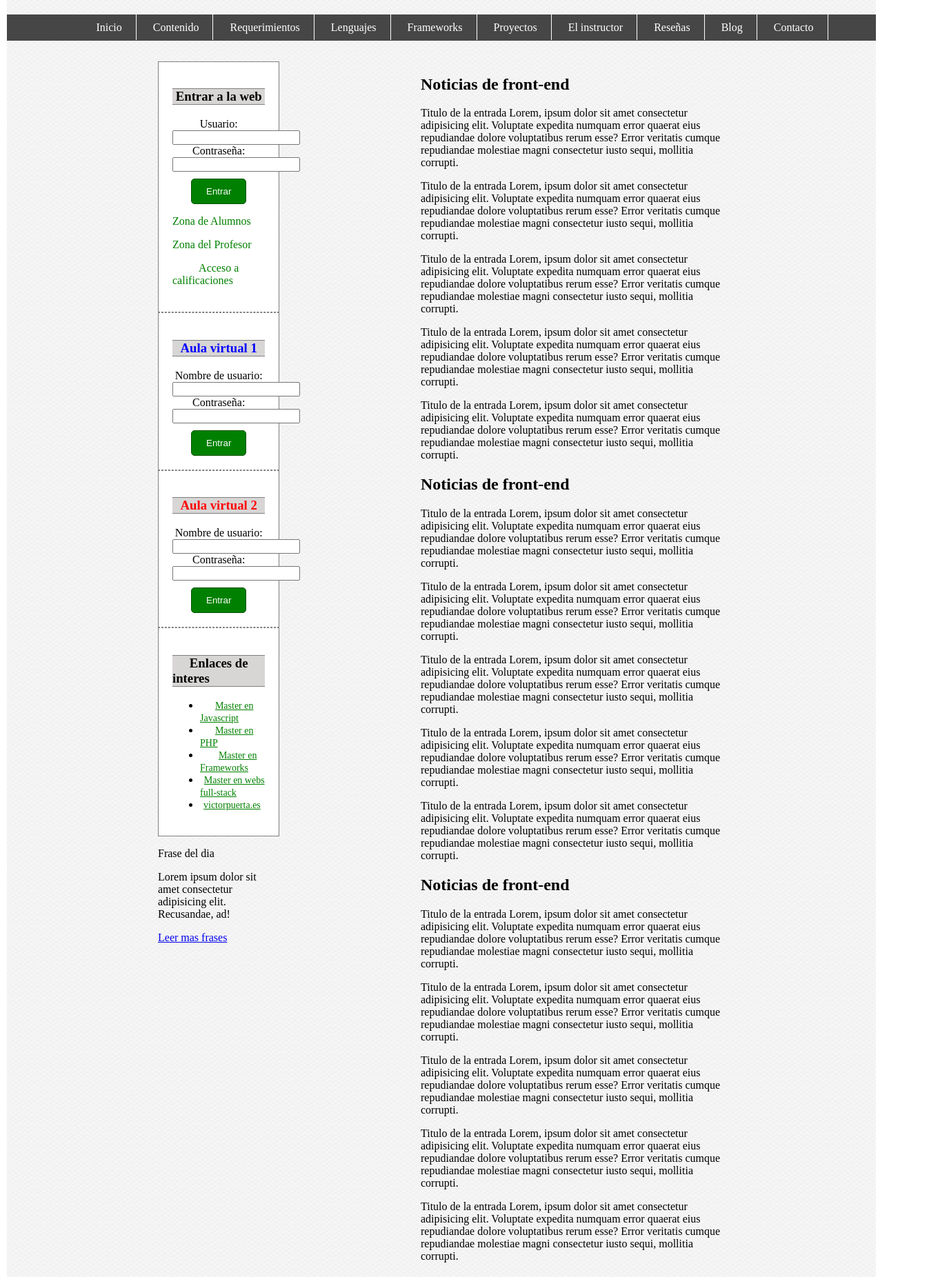
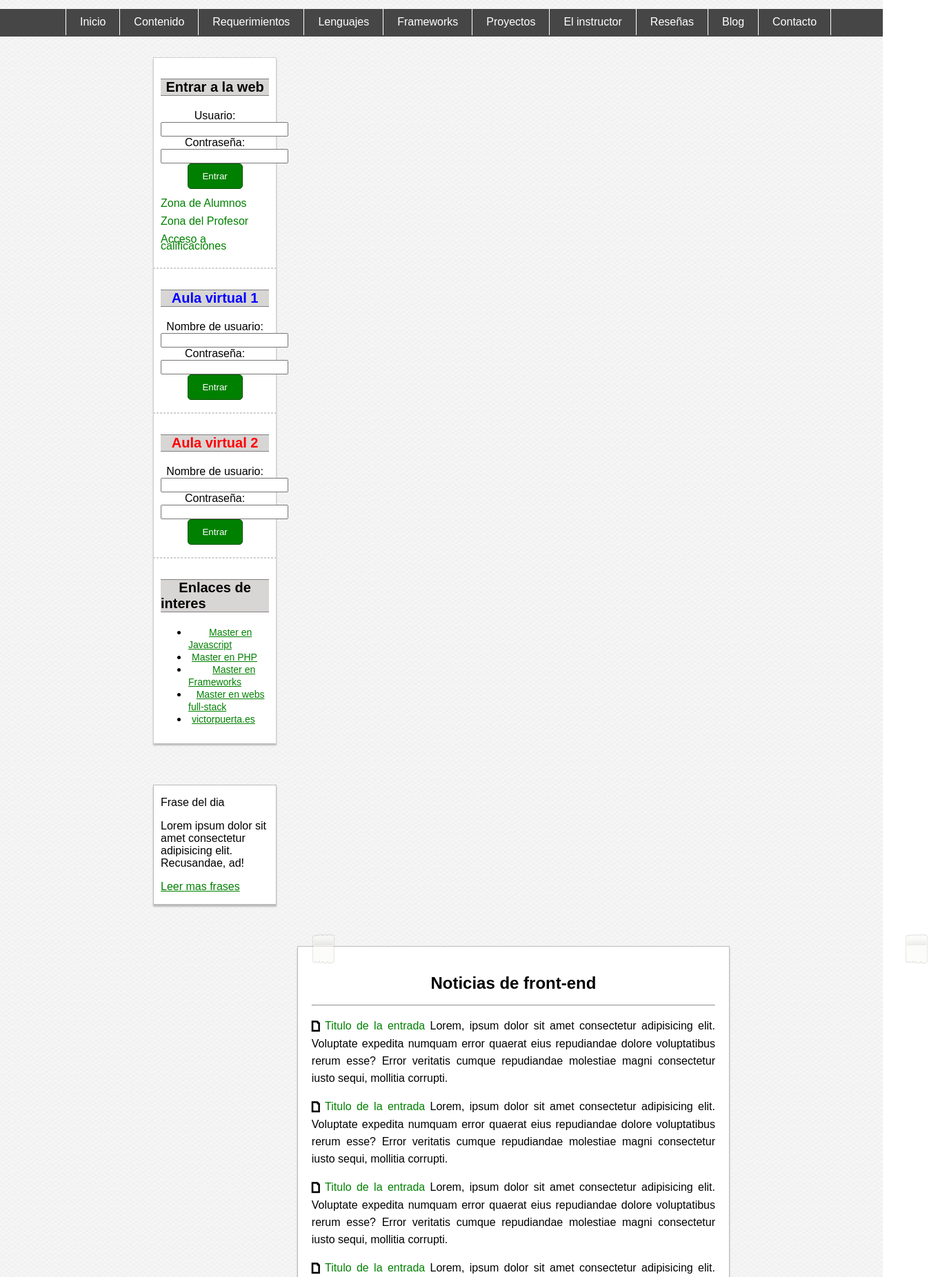
Before and after one commit to vipuma1819daw2/Master_CSS, a plain HTML site: page 01-maquetacion/index.html in a window 1280 px wide. Shown: the part 200-2052 px from the top of the page at 69% size, 1347 px wide, since content can reach past the window. Drawn offline with Linux system fonts and the light colour scheme; some icons are missing; files whose address does not match are found by name.

Commit message:
01-maquetacion c'est fini

```diff
--- a/01-maquetacion/index.html
+++ b/01-maquetacion/index.html
@@ -1,35 +1,51 @@
 <!DOCTYPE html>
 <html lang="en">
+
 <head>
   <meta charset="UTF-8" />
   <meta name="viewport" content="width=device-width, initial-scale=1.0" />
   <link rel="stylesheet" href="style.css">
+  <link href="//netdna.bootstrapcdn.com/twitter-bootstrap/2.3.2/css/bootstrap-combined.no-icons.min.css"
+    rel="stylesheet">
+  <link href="//netdna.bootstrapcdn.com/font-awesome/3.2.1/css/font-awesome.css" rel="stylesheet">
+
   <title>Master en css</title>
 </head>
+
 <body>
   <div id="container">
     <header>
       <div id="logo">
-          <img
-            src="/01-maquetacion/recursos/recursos-maquetacion-1-master-css-victor-robles/img/logo.png"
-            alt=""
-          />
+        <img src="/01-maquetacion/recursos/recursos-maquetacion-1-master-css-victor-robles/img/logo.png" alt="" />
       </div>
       <div id="title">
         <h1>Master en css</h1>
       </div>
       <nav id="menu">
         <ul>
-            <li>Inicio</li>
-            <li>Contenido</li>
-            <li>Requerimientos</li>
-            <li>Lenguajes</li>
-            <li>Frameworks</li>
-            <li>Proyectos</li>
-            <li>El instructor</li>
-            <li>Reseñas</li>
-            <li>Blog</li>
-            <li>Contacto</li>
+          <li> <a href="">Inicio</a> </li>
+          <li> <a href="">Contenido </a> </li>
+          <li> <a href="">Requerimientos</a> </li>
+          <li>
+            <a href="">Lenguajes</a>
+            <ul>
+              <li> <a href="">HTML</a></li>
+              <li><a href="">CSS</a></li>
+            </ul>
+          </li>
+          <li> <a href="">Frameworks</a>
+            <ul>
+              <li> <a href="">Larabel</a></li>
+              <li><a href="">Angular</a></li>
+              <li> <a href="">React</a></li>
+              <li><a href="">Django</a></li>
+            </ul>
+          </li>
+          <li> <a href="">Proyectos</a> </li>
+          <li> <a href="">El instructor</a> </li>
+          <li> <a href="">Reseñas</a> </li>
+          <li> <a href="">Blog</a> </li>
+          <li> <a href="">Contacto</a> </li>
         </ul>
       </nav>
     </header>
@@ -69,7 +85,7 @@
             <input type="submit" value="Entrar" />
           </form>
         </div>
-          <div class="bar">
+        <div class="bar ">
           <h3>Enlaces de interes</h3>
           <ul>
             <li><a href="https:/www.google.es">Master en Javascript</a> </li>
@@ -87,8 +103,25 @@
       </div>
       <div id="content">
         <div class="box">
+          <span class="stickers">
+            <img src="/01-maquetacion/recursos/recursos-maquetacion-1-master-css-victor-robles/img/scotch.png" alt=""
+              class="stickerOne">
+            <img src="/01-maquetacion/recursos/recursos-maquetacion-1-master-css-victor-robles/img/scotch.png" alt=""
+              class="stickerTwo">
+          </span>
           <h2>Noticias de front-end</h2>
+          <hr>
           <p class="paragraph">
+            <span class="icon">a</span>
+            <span>Titulo de la entrada</span> Lorem, ipsum dolor sit amet
+            consectetur adipisicing elit. Voluptate expedita numquam error
+            quaerat eius repudiandae dolore voluptatibus rerum esse? Error
+            veritatis cumque repudiandae molestiae magni consectetur iusto
+            sequi, mollitia corrupti.
+          </p>
+
+          <p class="paragraph">
+            <span class="icon">a</span>
             <span>Titulo de la entrada</span> Lorem, ipsum dolor sit amet
             consectetur adipisicing elit. Voluptate expedita numquam error
             quaerat eius repudiandae dolore voluptatibus rerum esse? Error
@@ -96,6 +129,7 @@
             sequi, mollitia corrupti.
           </p>
           <p class="paragraph">
+            <span class="icon">a</span>
             <span>Titulo de la entrada</span> Lorem, ipsum dolor sit amet
             consectetur adipisicing elit. Voluptate expedita numquam error
             quaerat eius repudiandae dolore voluptatibus rerum esse? Error
@@ -103,6 +137,7 @@
             sequi, mollitia corrupti.
           </p>
           <p class="paragraph">
+            <span class="icon">a</span>
             <span>Titulo de la entrada</span> Lorem, ipsum dolor sit amet
             consectetur adipisicing elit. Voluptate expedita numquam error
             quaerat eius repudiandae dolore voluptatibus rerum esse? Error
@@ -110,6 +145,26 @@
             sequi, mollitia corrupti.
           </p>
           <p class="paragraph">
+            <span class="icon">a</span>
+            <span>Titulo de la entrada</span> Lorem, ipsum dolor sit amet
+            consectetur adipisicing elit. Voluptate expedita numquam error
+            quaerat eius repudiandae dolore voluptatibus rerum esse? Error
+            veritatis cumque repudiandae molestiae magni consectetur iusto
+            sequi, mollitia corrupti.
+          </p>
+        </div>
+        <div class="box red-box">
+          <span class="stickers">
+            <img src="/01-maquetacion/recursos/recursos-maquetacion-1-master-css-victor-robles/img/scotch.png" alt=""
+              class="stickerOne">
+            <img src="/01-maquetacion/recursos/recursos-maquetacion-1-master-css-victor-robles/img/scotch.png" alt=""
+              class="stickerTwo">
+          </span>
+          <h2>Noticias de front-end</h2>
+          <hr>
+
+          <p class="paragraph">
+            <span class="icon">a</span>
             <span>Titulo de la entrada</span> Lorem, ipsum dolor sit amet
             consectetur adipisicing elit. Voluptate expedita numquam error
             quaerat eius repudiandae dolore voluptatibus rerum esse? Error
@@ -117,6 +172,31 @@
             sequi, mollitia corrupti.
           </p>
           <p class="paragraph">
+            <span class="icon">a</span>
+            <span>Titulo de la entrada</span> Lorem, ipsum dolor sit amet
+            consectetur adipisicing elit. Voluptate expedita numquam error
+            quaerat eius repudiandae dolore voluptatibus rerum esse? Error
+            veritatis cumque repudiandae molestiae magni consectetur iusto
+            sequi, mollitia corrupti.
+          </p>
+          <p class="paragraph">
+            <span class="icon">a</span>
+            <span>Titulo de la entrada</span> Lorem, ipsum dolor sit amet
+            consectetur adipisicing elit. Voluptate expedita numquam error
+            quaerat eius repudiandae dolore voluptatibus rerum esse? Error
+            veritatis cumque repudiandae molestiae magni consectetur iusto
+            sequi, mollitia corrupti.
+          </p>
+          <p class="paragraph">
+            <span class="icon">a</span>
+            <span>Titulo de la entrada</span> Lorem, ipsum dolor sit amet
+            consectetur adipisicing elit. Voluptate expedita numquam error
+            quaerat eius repudiandae dolore voluptatibus rerum esse? Error
+            veritatis cumque repudiandae molestiae magni consectetur iusto
+            sequi, mollitia corrupti.
+          </p>
+          <p class="paragraph">
+            <span class="icon">a</span>
             <span>Titulo de la entrada</span> Lorem, ipsum dolor sit amet
             consectetur adipisicing elit. Voluptate expedita numquam error
             quaerat eius repudiandae dolore voluptatibus rerum esse? Error
@@ -124,9 +204,19 @@
             sequi, mollitia corrupti.
           </p>
         </div>
-          <div class="box">
+        <div class="box yellow-box">
+          <span class="stickers">
+            <img src="/01-maquetacion/recursos/recursos-maquetacion-1-master-css-victor-robles/img/scotch.png" alt=""
+              class="stickerOne">
+            <img src="/01-maquetacion/recursos/recursos-maquetacion-1-master-css-victor-robles/img/scotch.png" alt=""
+              class="stickerTwo">
+          </span>
           <h2>Noticias de front-end</h2>
+          <hr>
+          <span class="icon">a</span>
+
           <p class="paragraph">
+            <span class="icon">a</span>
             <span>Titulo de la entrada</span> Lorem, ipsum dolor sit amet
             consectetur adipisicing elit. Voluptate expedita numquam error
             quaerat eius repudiandae dolore voluptatibus rerum esse? Error
@@ -134,6 +224,7 @@
             sequi, mollitia corrupti.
           </p>
           <p class="paragraph">
+            <span class="icon">a</span>
             <span>Titulo de la entrada</span> Lorem, ipsum dolor sit amet
             consectetur adipisicing elit. Voluptate expedita numquam error
             quaerat eius repudiandae dolore voluptatibus rerum esse? Error
@@ -141,6 +232,7 @@
             sequi, mollitia corrupti.
           </p>
           <p class="paragraph">
+            <span class="icon">a</span>
             <span>Titulo de la entrada</span> Lorem, ipsum dolor sit amet
             consectetur adipisicing elit. Voluptate expedita numquam error
             quaerat eius repudiandae dolore voluptatibus rerum esse? Error
@@ -148,6 +240,7 @@
             sequi, mollitia corrupti.
           </p>
           <p class="paragraph">
+            <span class="icon">a</span>
             <span>Titulo de la entrada</span> Lorem, ipsum dolor sit amet
             consectetur adipisicing elit. Voluptate expedita numquam error
             quaerat eius repudiandae dolore voluptatibus rerum esse? Error
@@ -155,44 +248,7 @@
             sequi, mollitia corrupti.
           </p>
           <p class="paragraph">
-              <span>Titulo de la entrada</span> Lorem, ipsum dolor sit amet
-              consectetur adipisicing elit. Voluptate expedita numquam error
-              quaerat eius repudiandae dolore voluptatibus rerum esse? Error
-              veritatis cumque repudiandae molestiae magni consectetur iusto
-              sequi, mollitia corrupti.
-            </p>
-          </div>
-          <div class="box">
-            <h2>Noticias de front-end</h2>
-            <p class="paragraph">
-              <span>Titulo de la entrada</span> Lorem, ipsum dolor sit amet
-              consectetur adipisicing elit. Voluptate expedita numquam error
-              quaerat eius repudiandae dolore voluptatibus rerum esse? Error
-              veritatis cumque repudiandae molestiae magni consectetur iusto
-              sequi, mollitia corrupti.
-            </p>
-            <p class="paragraph">
-              <span>Titulo de la entrada</span> Lorem, ipsum dolor sit amet
-              consectetur adipisicing elit. Voluptate expedita numquam error
-              quaerat eius repudiandae dolore voluptatibus rerum esse? Error
-              veritatis cumque repudiandae molestiae magni consectetur iusto
-              sequi, mollitia corrupti.
-            </p>
-            <p class="paragraph">
-              <span>Titulo de la entrada</span> Lorem, ipsum dolor sit amet
-              consectetur adipisicing elit. Voluptate expedita numquam error
-              quaerat eius repudiandae dolore voluptatibus rerum esse? Error
-              veritatis cumque repudiandae molestiae magni consectetur iusto
-              sequi, mollitia corrupti.
-            </p>
-            <p class="paragraph">
-              <span>Titulo de la entrada</span> Lorem, ipsum dolor sit amet
-              consectetur adipisicing elit. Voluptate expedita numquam error
-              quaerat eius repudiandae dolore voluptatibus rerum esse? Error
-              veritatis cumque repudiandae molestiae magni consectetur iusto
-              sequi, mollitia corrupti.
-            </p>
-            <p class="paragraph">
+            <span class="icon">a</span>
             <span>Titulo de la entrada</span> Lorem, ipsum dolor sit amet
             consectetur adipisicing elit. Voluptate expedita numquam error
             quaerat eius repudiandae dolore voluptatibus rerum esse? Error
@@ -204,7 +260,11 @@
       <div class="clear-fix"></div>
 
     </div>
-      <footer></footer>
+    <footer>
+      <p>Desarrollado por Víctor robles web <br>
+        Más contenido y formacion de desarrollo web en <a href="https:/www.google.es">www.google.es</a> </p>
+    </footer>
   </div>
 </body>
+
 </html>
--- a/01-maquetacion/style.css
+++ b/01-maquetacion/style.css
@@ -2,11 +2,26 @@
   font-family: molona;
   src: url(/01-maquetacion/recursos/recursos-maquetacion-1-master-css-victor-robles/fonts/nevis.ttf);
 }
+
+@font-face {
+  font-family: molona2;
+  src: url(/01-maquetacion/recursos/recursos-maquetacion-1-master-css-victor-robles/fonts/FjallaOne-Regular.ttf);
+}
+
+@font-face {
+  font-family: "icons";
+  src: url(/01-maquetacion/recursos/recursos-maquetacion-1-master-css-victor-robles/fonts/websymbols-regular-webfont.eot);
+  src: url(/01-maquetacion/recursos/recursos-maquetacion-1-master-css-victor-robles/fonts/websymbols-regular-webfont.woff)
+    format("woff");
+  src: url(/01-maquetacion/recursos/recursos-maquetacion-1-master-css-victor-robles/fonts/websymbols-regular-webfont.ttf)
+    format("truetype");
+}
 body {
-  margin: 10px;
+  margin: 0px;
   padding: 0px;
 }
 #container {
+  font-family: Arial, Helvetica, sans-serif;
   width: 100%;
   margin: 0px auto;
   background-image: url(/01-maquetacion/recursos/recursos-maquetacion-1-master-css-victor-robles/img/paven.png);
@@ -31,19 +46,33 @@
 #menu {
   text-align: center;
   background-color: rgb(71, 70, 70);
-  padding: 10px;
+  height: 40px;
 }
 #menu ul {
   margin: 0px auto;
+  width: 1130px !important;
+  list-style: none;
 }
-#menu ul li {
+#menu > ul > li {
   text-align: center;
-  display: inline;
+  float: left;
+  transition: all 300ms;
+}
+#menu > ul > li > a {
+  padding: 10px;
+  display: block;
+  padding-left: 20px;
+  padding-right: 20px;
   color: white;
-  padding: 10px;
-  padding-right: 20px;
-  padding-left: 20px;
+  text-decoration: none;
   border-right: 1px solid white;
+}
+#menu ul li:first-child a {
+  border-left: 1px solid white;
+}
+#menu > ul > li:hover {
+  background-color: green;
+  cursor: pointer;
 }
 #main {
   margin: 0px auto;
@@ -59,23 +88,23 @@
   margin: 0px auto;
   padding: 30px;
   float: right;
-  width: 50%;
+  width: 70%;
 }
 
 .bar {
   text-align: center;
-  padding: 20px;
-  border: 1px solid gray;
-  border-bottom: 1px dashed gray;
-  border-top: 1px dashed gray;
-
+  padding: 10px;
+  border: 1px solid rgb(209, 207, 207);
+  border-bottom: 1px dashed rgb(209, 207, 207);
+  border-top: 1px dashed rgb(209, 207, 207);
+  box-shadow: 0px 3px 2px rgb(187, 187, 187);
   background-color: white;
 }
 .bar:first-child {
-  border-top: 1px solid gray;
+  border-top: 1px solid rgb(209, 207, 207);
 }
 .bar:nth-last-child(2) {
-  border-bottom: 1px solid gray;
+  border-bottom: rgb(209, 207, 207);
   text-align-last: left;
 }
 .bar:nth-last-child(2) ul li a {
@@ -84,23 +113,37 @@
   color: green;
 }
 .bar h3 {
+  font-size: 20px;
   border-top: 1px solid gray;
   border-bottom: 1px solid gray;
   background-color: rgb(216, 213, 213);
+  text-align: center;
 }
 
 .bar p {
-  text-align-last: left;
+  text-align: left;
   color: green;
+  line-height: 10px;
 }
 .bar input[type="submit"] {
   width: 80px;
   padding: 10px;
   border-radius: 5px;
-  margin-top: 10px;
+  margin-top: 0px;
   color: white;
   background-color: green;
   border: 1px solid rgb(3, 83, 3);
+}
+
+.bar_2 {
+  border: 1px solid rgb(189, 186, 186);
+  margin-top: 60px;
+  background-color: white;
+  padding-left: 10px;
+  box-shadow: 0px 3px 2px rgb(187, 187, 187);
+}
+.bar_2 a {
+  color: green;
 }
 
 .blue h3 {
@@ -114,3 +157,96 @@
   float: none;
   clear: both;
 }
+.box {
+  margin-bottom: 80px;
+  border: 1px solid rgb(189, 186, 186);
+  box-shadow: 0px 3px 2px rgb(187, 187, 187);
+  padding: 20px;
+  line-height: 25px;
+  background-color: white;
+}
+.box hr {
+  color: rgb(197, 38, 38);
+}
+.box h2 {
+  text-align: center;
+}
+.paragraph {
+  text-align: justify;
+  font-size: 16px;
+}
+.paragraph span {
+  color: green;
+}
+
+.red-box h2 {
+  color: rgb(134, 25, 25);
+}
+
+.yellow-box h2 {
+  color: rgb(209, 169, 39);
+}
+footer {
+  background-color: #474646;
+  color: white;
+  padding: 1px;
+  text-align: center;
+}
+footer p {
+  margin-top: 15px;
+}
+footer a {
+  color: green;
+}
+
+#menu > ul > li > ul {
+  display: none;
+  width: 160px !important;
+  box-shadow: 0px 2px 2px gray;
+  z-index: 1;
+  position: absolute;
+}
+
+#menu > ul > li:hover > ul {
+  display: block;
+}
+
+#menu > ul > li:hover > ul > li {
+  background-color: white;
+  color: red;
+  display: block;
+  border-bottom: 1px solid gray;
+  padding: 8px;
+  line-height: 25px;
+  font-size: 13px;
+}
+
+#menu > ul > li:hover > ul > li a {
+  text-decoration: none;
+
+  color: gray;
+}
+
+#menu > ul > li:hover > ul > li:hover {
+  box-shadow: 0px 0px 10px #c5c4c4 inset;
+  background-color: rgb(240, 236, 236);
+}
+
+.bar form {
+  margin-bottom: 8px;
+}
+
+.box .stickerOne,
+.box .stickerTwo {
+  position: absolute;
+  margin-top: -40px;
+  z-index: 0;
+}
+
+.box .stickerTwo {
+  margin-left: 860px;
+}
+.icon {
+  font-family: icons;
+  color: black !important;
+}
```
Lines whose indentation alone changed are shown as unchanged.
